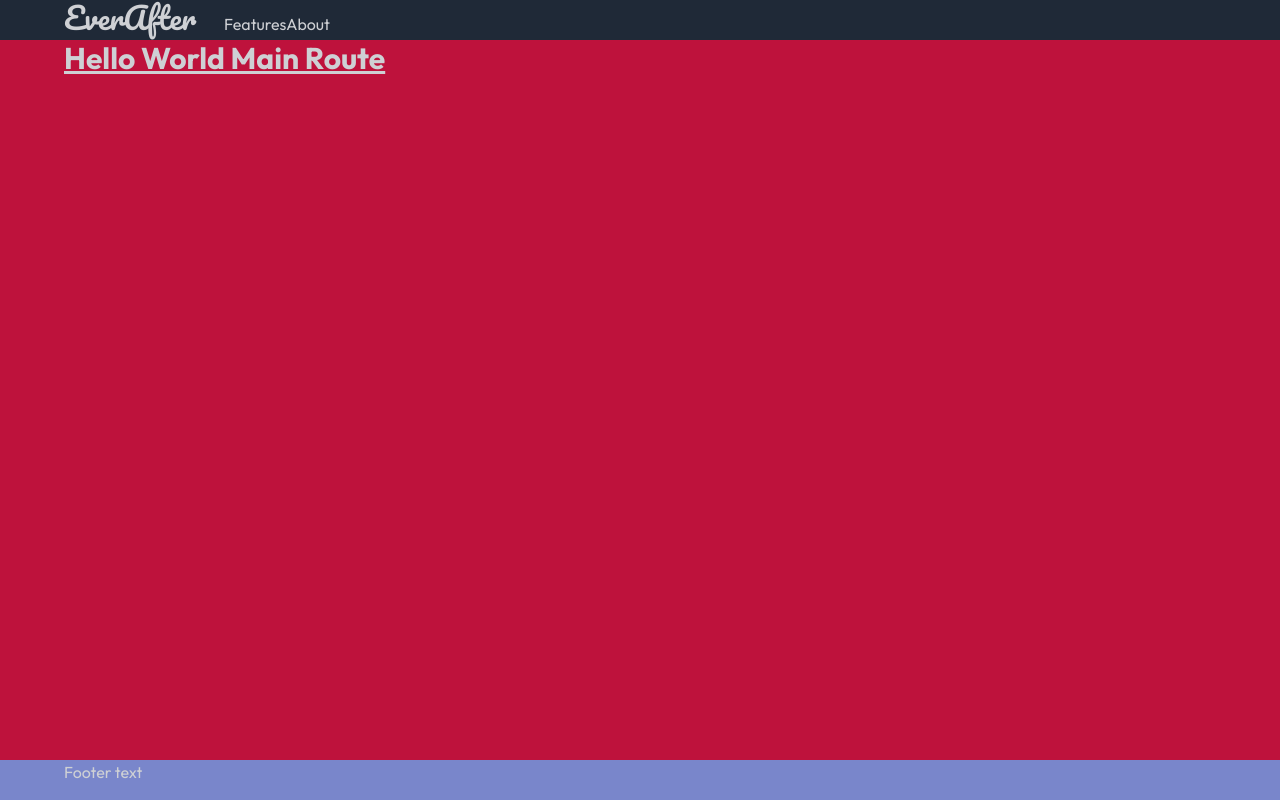
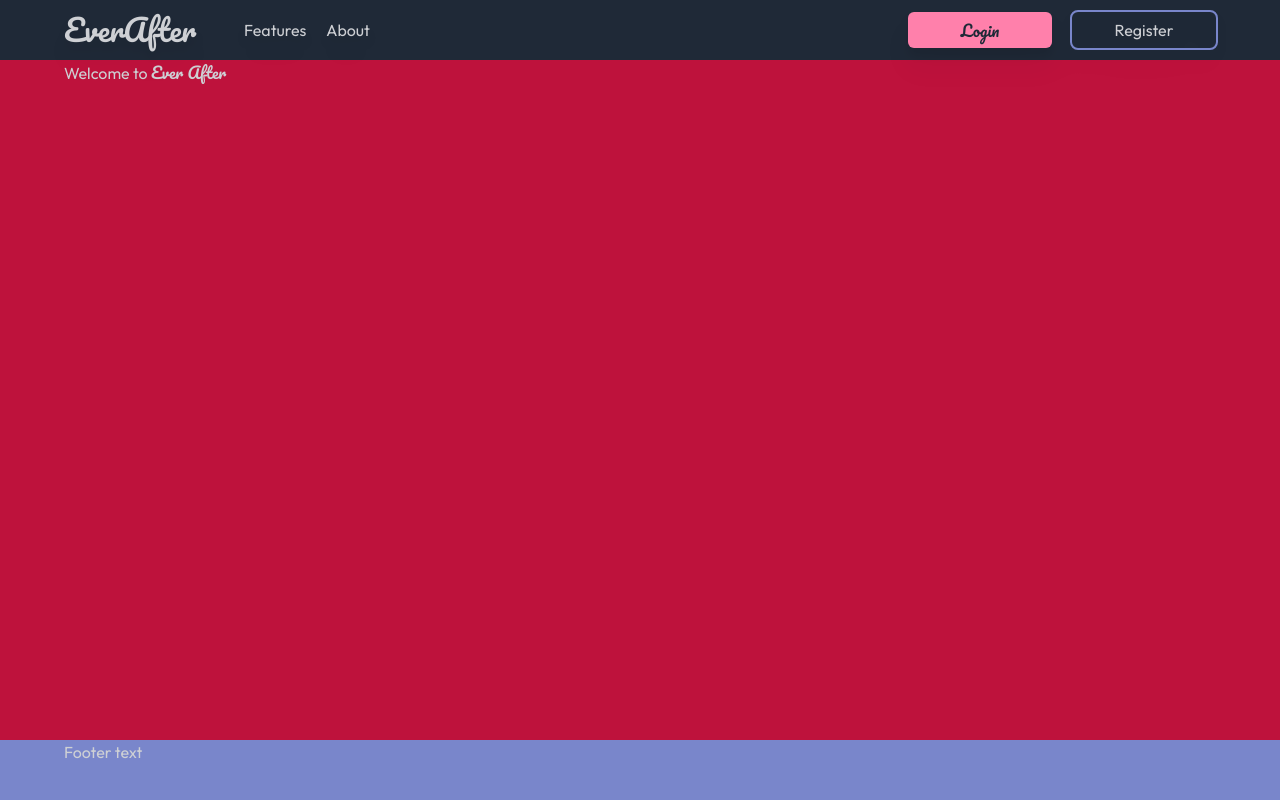
Before and after one commit to OriGuyUniqueDev/everAfterDaisyUIReactTailwind, a React (Vite) app: page / in a window 1280 px wide. Built offline with nearby package versions, Linux system fonts and the light colour scheme.

Commit message:
navlinks + styleing not finished

```diff
--- a/src/layout/footer/Footer.tsx
+++ b/src/layout/footer/Footer.tsx
@@ -4,7 +4,7 @@ interface FooterProps {}
 
 const Footer: FunctionComponent<FooterProps> = () => {
   return (
-    <h2 className="bg-primary h-[5vh] px-3 md:px-4 xl:px-16">Footer text</h2>
+    <h2 className="bg-primary h-[7.5vh] px-3 md:px-4 xl:px-16">Footer text</h2>
   );
 };
 
--- a/src/layout/header/Header.tsx
+++ b/src/layout/header/Header.tsx
@@ -5,7 +5,7 @@ interface HeaderProps {}
 
 const Header: FunctionComponent<HeaderProps> = () => {
   return (
-    <header className="px-3 md:px-4 xl:px-16">
+    <header className="min-h-[7.5vh] px-3 md:px-4 xl:px-16 grid items-center drop-shadow-xl shadow-info">
       {" "}
       <LpNavbar />
     </header>
--- a/src/layout/main/Main.tsx
+++ b/src/layout/main/Main.tsx
@@ -6,7 +6,7 @@ interface MainProps {
 
 const Main: FunctionComponent<MainProps> = ({ children }) => {
   return (
-    <main className="bg-rose-700 min-h-[90vh] px-3 md:px-4 xl:px-16">
+    <main className="bg-rose-700 min-h-[85vh] px-3 md:px-4 xl:px-16">
       {children}
     </main>
   );
--- /dev/null
+++ b/src/pages/landing Page/LandingPage.tsx
@@ -0,0 +1,13 @@
+import { FunctionComponent } from "react";
+
+interface LandingPageProps {}
+
+const LandingPage: FunctionComponent<LandingPageProps> = () => {
+  return (
+    <p>
+      Welcome to <span className="font-serif">Ever After</span>
+    </p>
+  );
+};
+
+export default LandingPage;
--- a/src/pages/landing Page/components/navbar/LpNavbar.tsx
+++ b/src/pages/landing Page/components/navbar/LpNavbar.tsx
@@ -2,6 +2,7 @@ import { FunctionComponent } from "react";
 import LeftSideNavbar from "./left side navbar/LeftSideNavbar";
 import NavigationDataType from "@/interfaces/navigationDataType";
 import LandingPageRoutesName from "@/router/endPointsNames";
+import RightSideNavbar from "./right side navbar/RightSideNavbar";
 
 interface LpNavbarProps {}
 
@@ -25,8 +26,9 @@ const leftSideNavLinksData: NavigationDataType[] = [
 
 const LpNavbar: FunctionComponent<LpNavbarProps> = () => {
   return (
-    <nav className="min-h-[5vh]">
+    <nav className="flex flex-row items-center justify-between ">
       <LeftSideNavbar links={leftSideNavLinksData} />
+      <RightSideNavbar />
     </nav>
   );
 };
--- a/src/pages/landing Page/components/navbar/left side navbar/LeftSideNavbar.tsx
+++ b/src/pages/landing Page/components/navbar/left side navbar/LeftSideNavbar.tsx
@@ -9,7 +9,7 @@ interface LeftSideNavbarProps {
 
 const LeftSideNavbar: FunctionComponent<LeftSideNavbarProps> = ({ links }) => {
   return (
-    <div className="">
+    <div className="flex items-center gap-5">
       {links.map((link) => {
         return (
           <NavLink
--- /dev/null
+++ b/src/pages/landing Page/components/navbar/right side navbar/RightSideNavbar.tsx
@@ -0,0 +1,18 @@
+import { FunctionComponent } from "react";
+
+interface RightSideNavbarProps {}
+
+const RightSideNavbar: FunctionComponent<RightSideNavbarProps> = () => {
+  return (
+    <div className="flex flex-row gap-5">
+      <button className="font-serif rounded-md h-9 w-36 text-base-100 bg-secondary ">
+        Login
+      </button>
+      <button className="font-sans rounded-md h-9 w-36 outline outline-primary outline-2">
+        Register
+      </button>
+    </div>
+  );
+};
+
+export default RightSideNavbar;
--- a/src/router/Router.tsx
+++ b/src/router/Router.tsx
@@ -2,6 +2,7 @@ import { FunctionComponent } from "react";
 import { Route, Routes } from "react-router-dom";
 import LandingPageRoutesName from "./endPointsNames";
 import ErrorPage from "@/pages/error page/ErrorPage";
+import LandingPage from "@/pages/landing Page/LandingPage";
 
 interface RouterProps {}
 
@@ -10,11 +11,7 @@ const Router: FunctionComponent<RouterProps> = () => {
     <Routes>
       <Route
         path={LandingPageRoutesName.ROOT}
-        element={
-          <h1 className="text-3xl font-bold underline">
-            Hello World Main Route
-          </h1>
-        }
+        element={<LandingPage />}
         errorElement={<ErrorPage />}
       ></Route>
       <Route
--- a/tailwind.config.js
+++ b/tailwind.config.js
@@ -37,7 +37,7 @@ export default {
         },
       },
     ],
-		prefix: "daisy",
+    // prefix: "daisy",
   },
   plugins: [require("@tailwindcss/typography"), require("daisyui")],
 };
```
Lines whose indentation alone changed are shown as unchanged.
